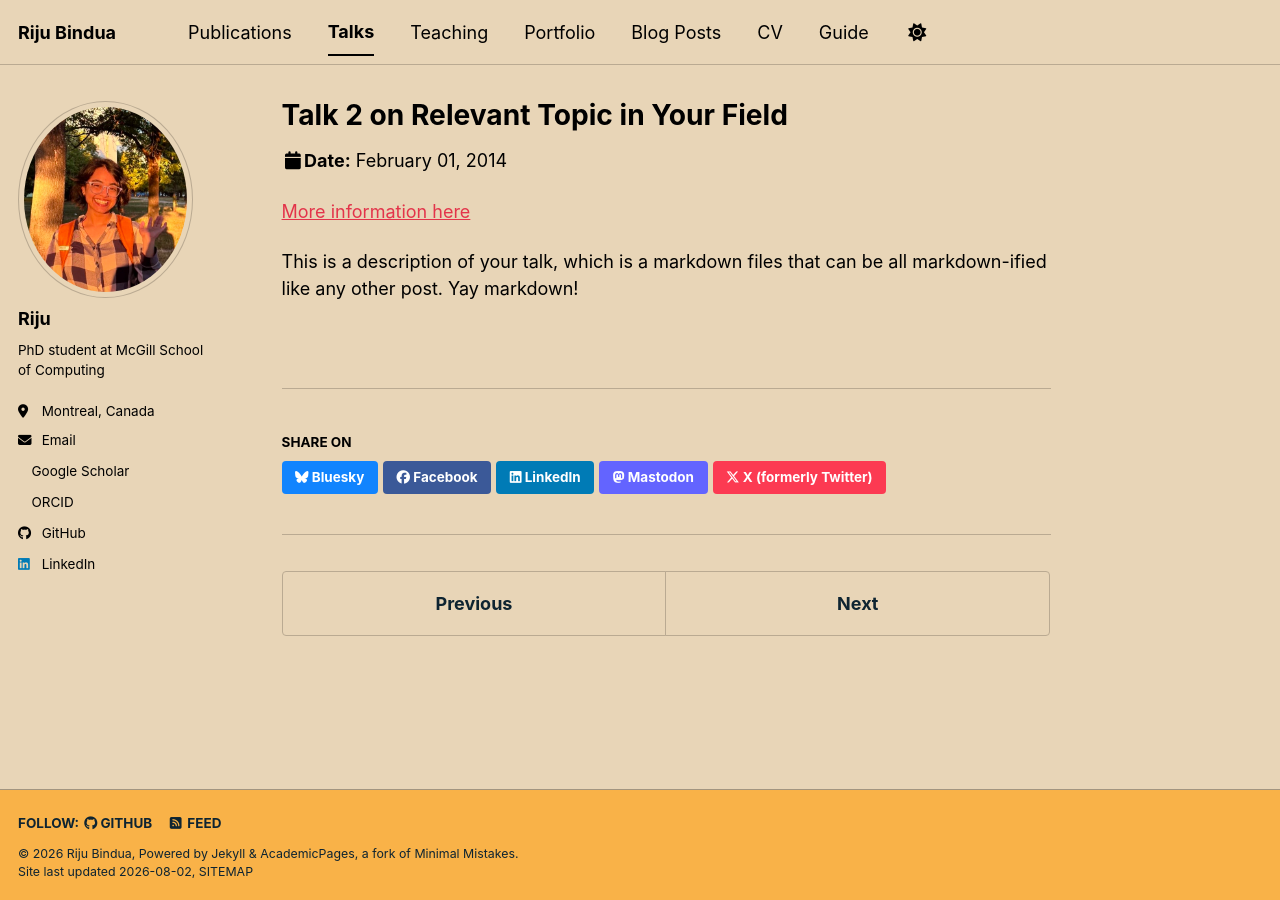
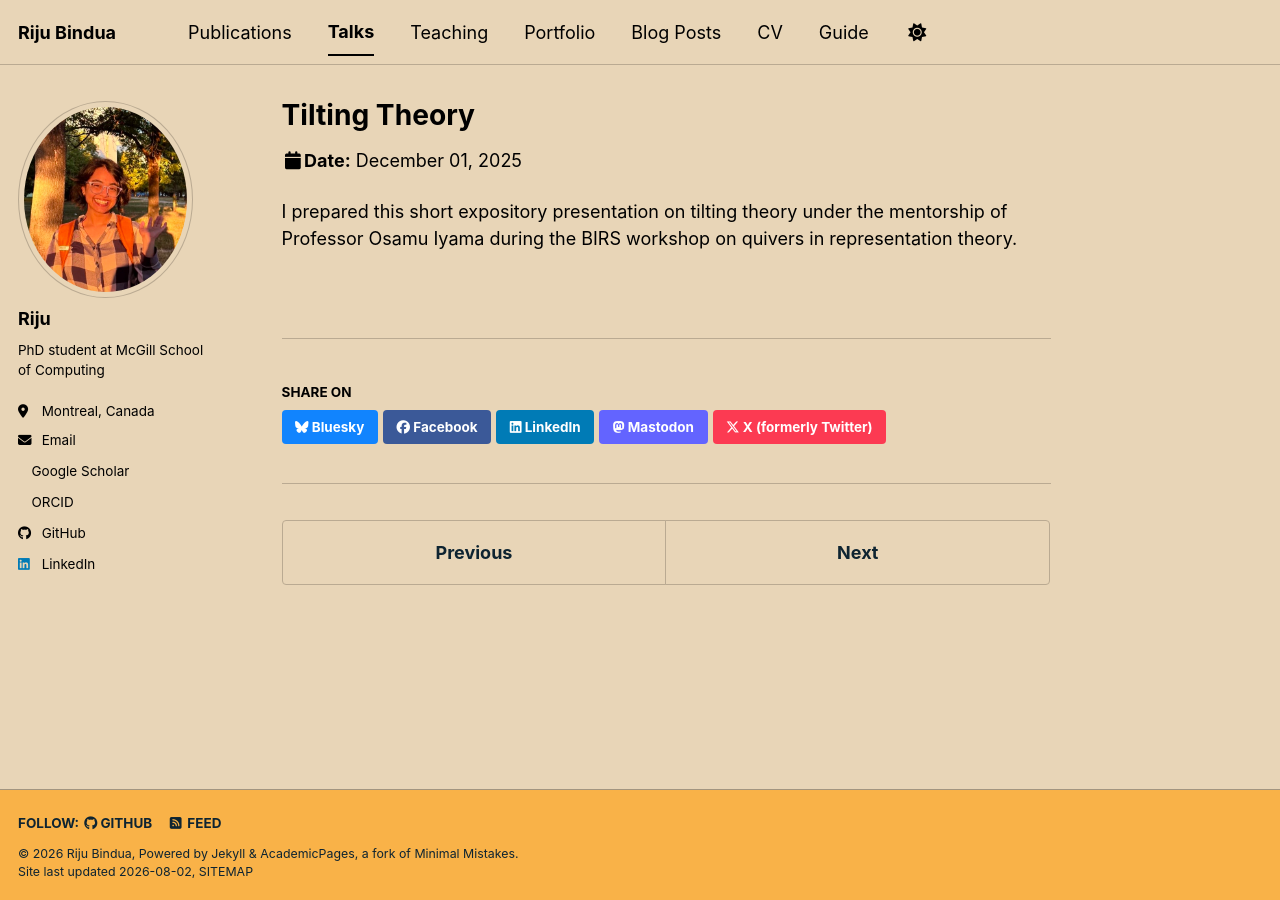
Before and after one commit to binduariju/binduariju.github.io, a Jekyll site: the page built from _talks/2014-02-01-talk-2.md, in a window 1280 px wide. Built offline with Jekyll 4.4.1, drawn with Linux system fonts in a browser that asks for light colours; a style sheet for code colours, icons or effects is not loaded.

Commit message:
Revise talk details for Tilting Theory presentation
Updated talk details including title, type, venue, date, and location.

```diff
--- a/_talks/2014-02-01-talk-2.md
+++ b/_talks/2014-02-01-talk-2.md
@@ -1,13 +1,14 @@
 ---
-title: "Talk 2 on Relevant Topic in Your Field"
+title: "Tilting Theory"
 collection: talks
-type: "Talk"
-permalink: /talks/2014-02-01-talk-2
-venue: "London School of Testing"
-date: 2014-02-01
-location: "London, UK"
+type: "Short presentation"
+permalink: /talks/2025-tilting-theory
+venue: "BIRS Workshop on Quivers in Representation Theory"
+format: short
+date: 2025-12-01
+date_display: "December 2025"
+location: "Chennai Mathematical Institute, Chennai, India"
+excerpt: "An expository presentation prepared under the mentorship of Professor Osamu Iyama."
 ---
 
-[More information here](http://example2.com)
-
-This is a description of your talk, which is a markdown files that can be all markdown-ified like any other post. Yay markdown!
+I prepared this short expository presentation on tilting theory under the mentorship of Professor Osamu Iyama during the BIRS workshop on quivers in representation theory.
```
